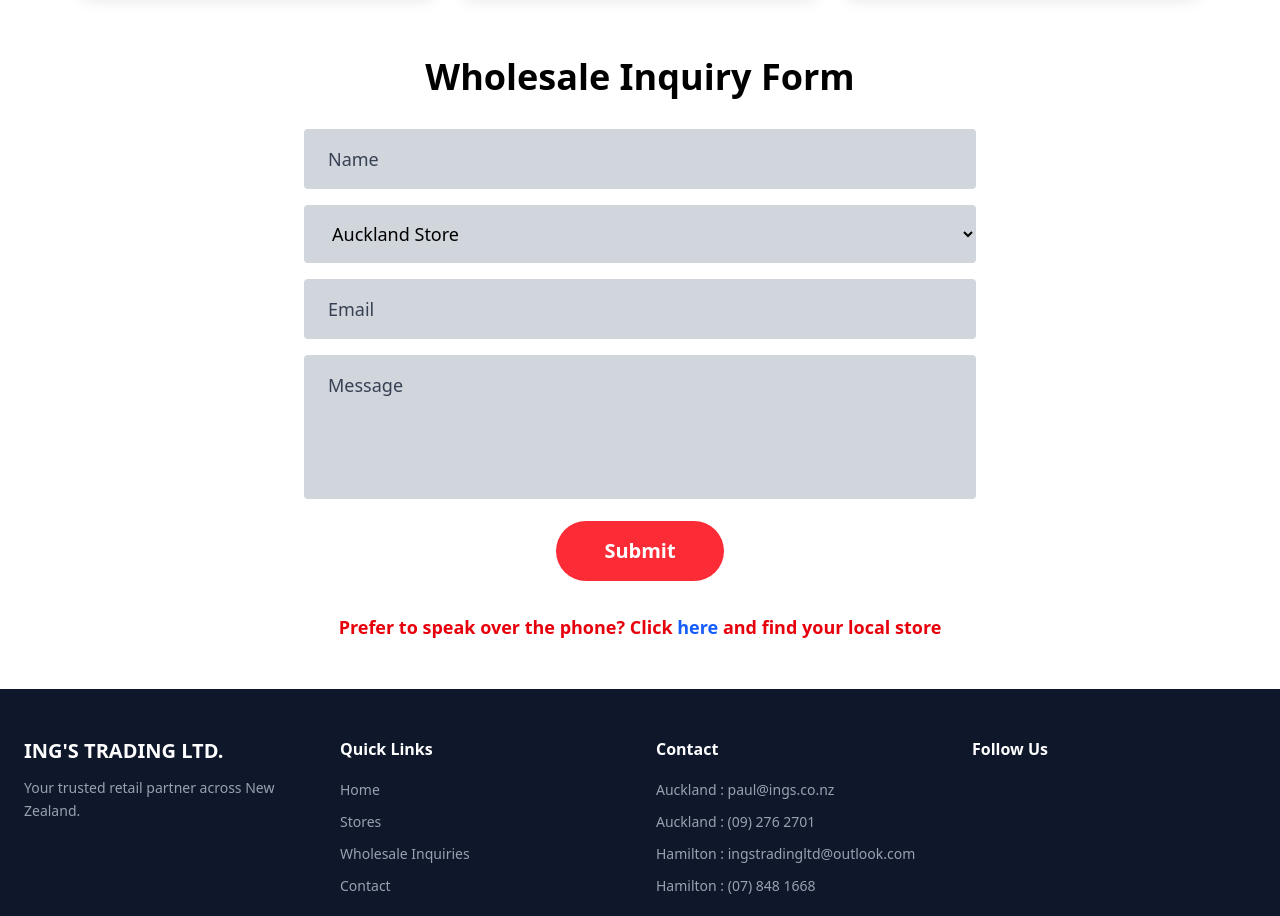
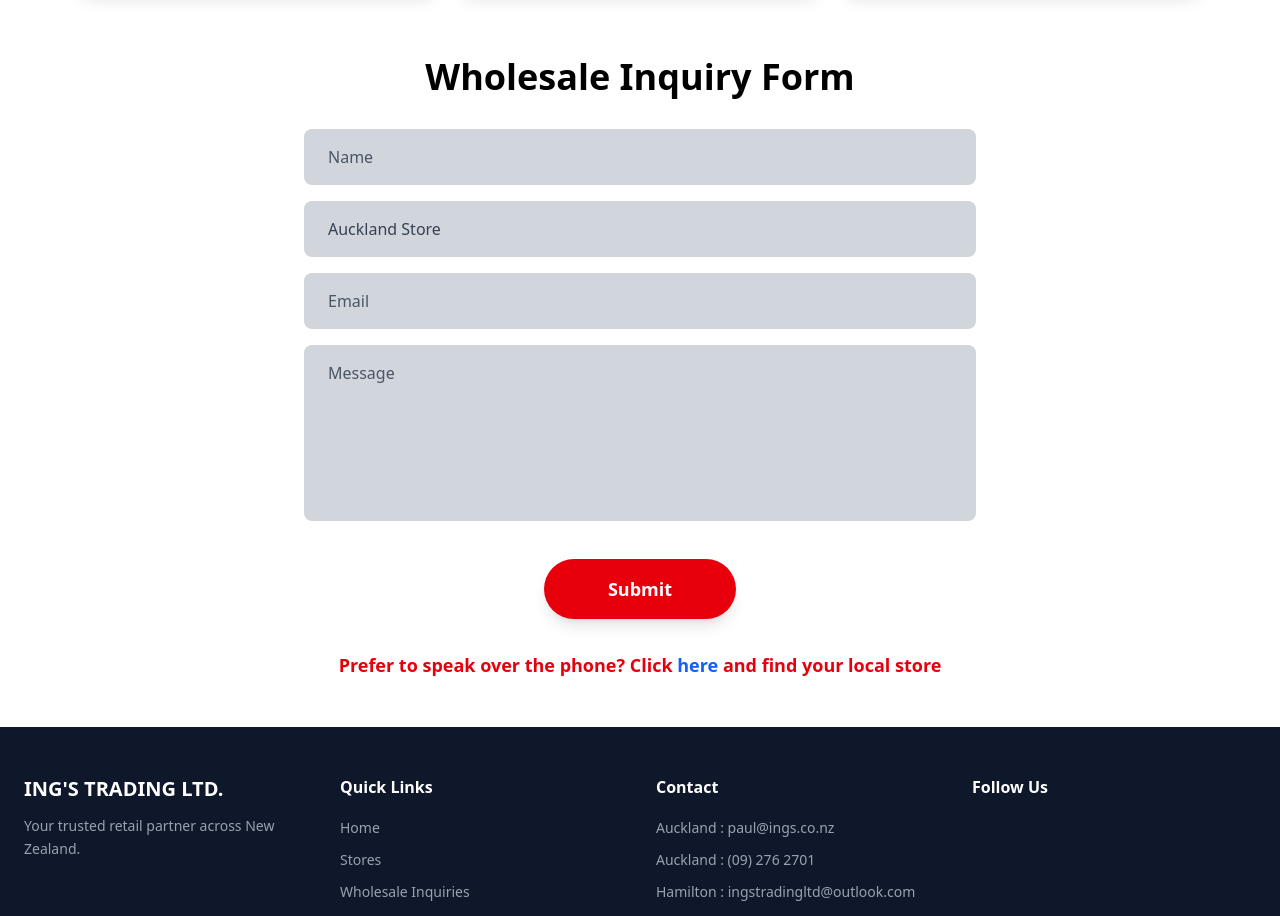
Before and after one commit to xipizy/ings-website, a React (Vite) app: page /wholesale in a window 1280 px wide. Shown: the part 1200-2116 px from the top of the page. Built offline with nearby package versions, Linux system fonts and the light colour scheme.

Commit message:
Transfered form from wholesale into its own component.

```diff
--- /dev/null
+++ b/src/components/contactForm.jsx
@@ -0,0 +1,78 @@
+import { useState } from 'react';
+
+export default function ContactForm() {
+  const [formData, setFormData] = useState({
+    name: '',
+    store: 'Auckland Store',
+    email: '',
+    message: ''
+  });
+
+  const handleSubmit = (e) => {
+    e.preventDefault();
+    console.log('Form submitted:', formData);
+    alert('Thank you for your inquiry! We will get back to you soon.');
+  };
+
+  const handleChange = (e) => {
+    setFormData({
+      ...formData,
+      [e.target.name]: e.target.value
+    });
+  };
+
+  return (
+    <div className="space-y-4">
+      {/* Name Input */}
+      <input
+        type="text"
+        name="name"
+        placeholder="Name"
+        value={formData.name}
+        onChange={handleChange}
+        className="w-full px-6 py-4 bg-gray-300 text-gray-700 placeholder-gray-600 rounded-lg focus:outline-none focus:ring-2 focus:ring-red-500 transition-all"
+      />
+
+      {/* Store Dropdown */}
+      <select
+        name="store"
+        value={formData.store}
+        onChange={handleChange}
+        className="w-full px-6 py-4 bg-gray-300 text-gray-700 rounded-lg focus:outline-none focus:ring-2 focus:ring-red-500 transition-all appearance-none cursor-pointer"
+      >
+        <option value="Auckland Store">Auckland Store</option>
+        <option value="Hamilton Store">Hamilton Store</option>
+      </select>
+
+      {/* Email Input */}
+      <input
+        type="email"
+        name="email"
+        placeholder="Email"
+        value={formData.email}
+        onChange={handleChange}
+        className="w-full px-6 py-4 bg-gray-300 text-gray-700 placeholder-gray-600 rounded-lg focus:outline-none focus:ring-2 focus:ring-red-500 transition-all"
+      />
+
+      {/* Message Textarea */}
+      <textarea
+        name="message"
+        placeholder="Message"
+        value={formData.message}
+        onChange={handleChange}
+        rows="6"
+        className="w-full px-6 py-4 bg-gray-300 text-gray-700 placeholder-gray-600 rounded-lg focus:outline-none focus:ring-2 focus:ring-red-500 transition-all resize-none"
+      ></textarea>
+
+      {/* Submit Button */}
+      <div className="flex justify-center pt-4">
+        <button
+          onClick={handleSubmit}
+          className="bg-red-600 hover:bg-red-700 text-white font-bold text-lg px-16 py-4 rounded-full transition-all duration-300 shadow-lg hover:shadow-xl transform hover:scale-105"
+        >
+          Submit
+        </button>
+      </div>
+    </div>
+  );
+}
--- a/src/components/wholesale.jsx
+++ b/src/components/wholesale.jsx
@@ -1,41 +1,15 @@
-import { useState } from 'react';
 import { Package, DollarSign, Users } from 'lucide-react';
-import {useRef} from 'react';
-import Navbar from './navbar'
+import Navbar from './navbar';
 import Footer from './footer';
+import ContactForm from './contactForm';
+import { useRef } from 'react';
 
 export default function WholesaleInquiry() {
-  const [formData, setFormData] = useState({
-    name: '',
-    store: 'AKL',
-    email: '',
-    message: ''
-  });
 
   const formRef = useRef(null);
 
   const scrollToForm = () => {
-    formRef.current?.scrollIntoView({ behavior: 'smooth', block: 'start' });
-  };
-
-  const handleChange = (e) => {
-    setFormData({
-      ...formData,
-      [e.target.name]: e.target.value
-    });
-  };
-
-  const handleSubmit = () => {
-    console.log('Form submitted:', formData);
-    alert('Thank you for your inquiry! We will contact you soon.');
-    // Add your form submission logic here
-    // Clear
-    setFormData({
-      name: '',
-      store: 'AKL',
-      email: '',
-      message: ''
-    });
+    formRef.current?.scrollIntoView({ behavior: 'smooth' });
   };
 
   return (
@@ -106,56 +80,7 @@ export default function WholesaleInquiry() {
             {/* Form Section */}
             <div ref={formRef} className="max-w-2xl mx-auto">
             <h2 className="text-4xl font-bold text-center mb-8 text-black">Wholesale Inquiry Form</h2>
-
-            <div className="space-y-4">
-                <input
-                type="text"
-                name="name"
-                placeholder="Name"
-                value={formData.name}
-                onChange={handleChange}
-                className="text-black w-full px-6 py-4 bg-gray-300 rounded text-lg placeholder-gray-700 focus:outline-none focus:ring-2 focus:ring-red-500"
-                />
-
-                <select
-                name="store"
-                placeholder="Which Store HAM/AKL"
-                value={formData.store}
-                onChange={handleChange}
-                className="text-black w-full px-6 py-4 bg-gray-300 rounded text-lg placeholder-gray-700 focus:outline-none focus:ring-2 focus:ring-red-500"
-                >
-                    <option value="AKL">Auckland Store</option>
-                    <option value="HAM">Hamilton Store</option>
-                </select>
-
-                <input
-                type="email"
-                name="email"
-                placeholder="Email"
-                value={formData.email}
-                onChange={handleChange}
-                className="text-black w-full px-6 py-4 bg-gray-300 rounded text-lg placeholder-gray-700 focus:outline-none focus:ring-2 focus:ring-red-500"
-                />
-
-                <textarea
-                name="message"
-                placeholder="Message"
-                value={formData.message}
-                onChange={handleChange}
-                rows="4"
-                className="w-full px-6 py-4 bg-gray-300 rounded text-lg placeholder-gray-700 focus:outline-none focus:ring-2 focus:ring-red-500 resize-none text-black"
-                />
-
-                <div className="text-center">
-                <button
-                    onClick={handleSubmit}
-                    className="bg-red-500 hover:bg-red-600 text-white font-bold px-12 py-4 rounded-full text-xl transition-colors"
-                >
-                    Submit
-                </button>
-                </div>
-            </div>
-
+            <ContactForm/>
             <p className="text-center mt-8 text-lg">
                 <span className="text-red-600 font-semibold">Prefer to speak over the phone? Click </span>
                 <a href="/stores" className="text-blue-600 hover:underline font-semibold">here</a>
```
